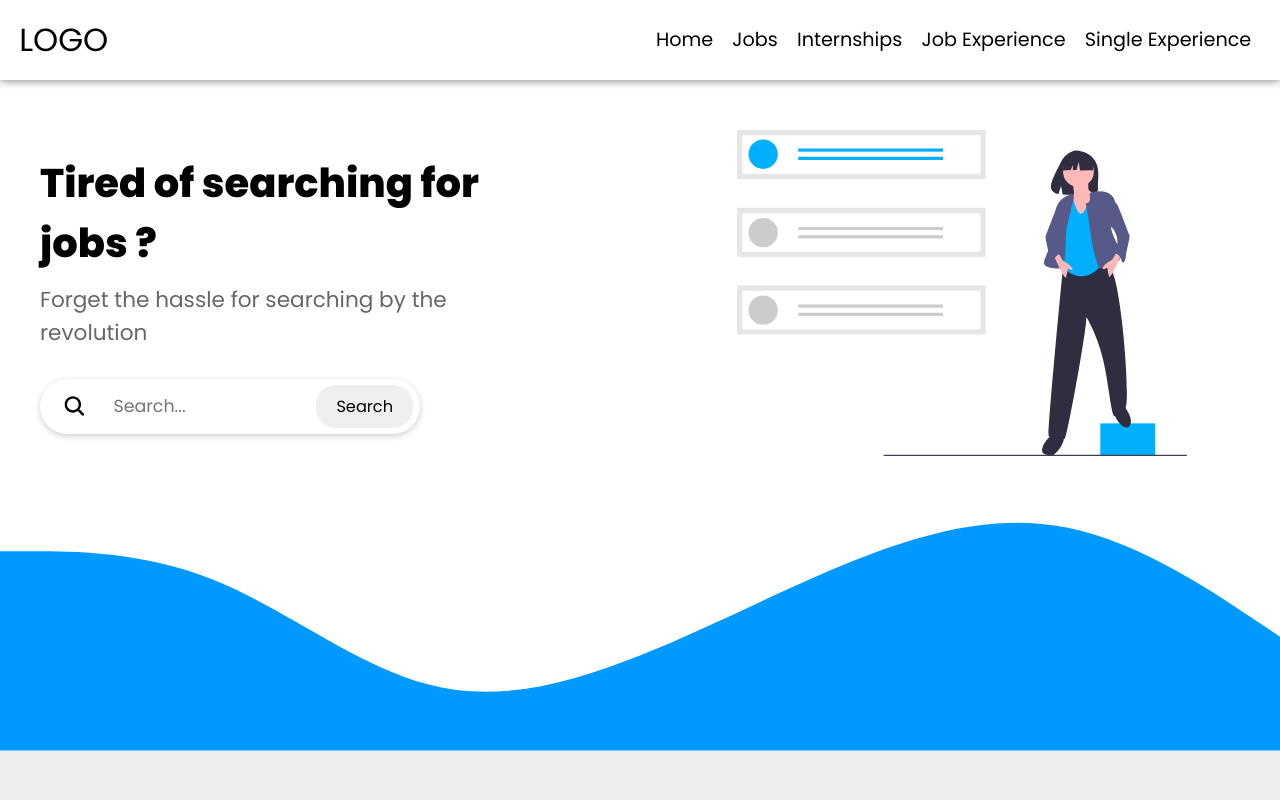
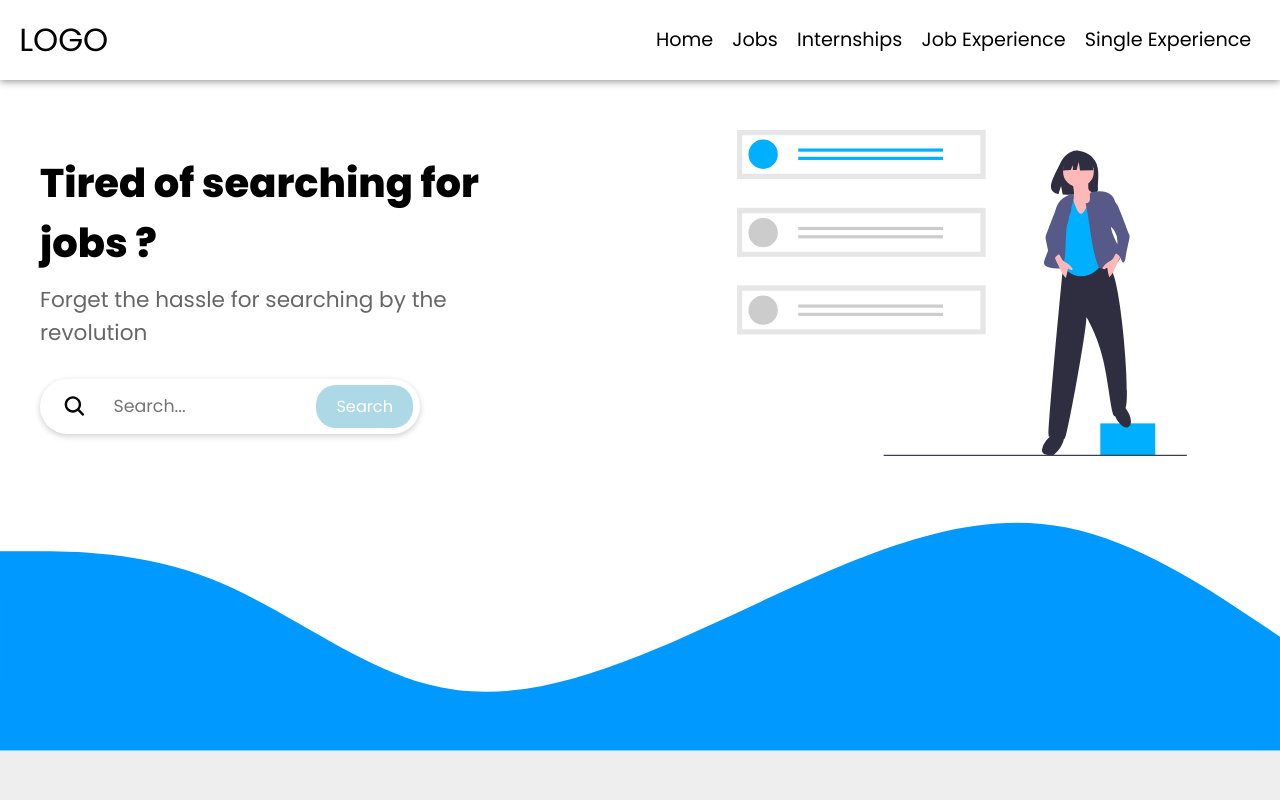
Before and after one commit to codescientist703/job-site, a React (Create React App) app in the folder jobsite/frontend/: page / in a window 1280 px wide. Shown: the top 800 px of the page. Built offline with nearby package versions, Linux system fonts and the light colour scheme.

Commit message:
added search functionlity

```diff
--- a/jobsite/frontend/src/components/JobCard/JobCard.js
+++ b/jobsite/frontend/src/components/JobCard/JobCard.js
@@ -27,7 +27,6 @@ const JobCard = ({
 	description,
 	slug,
 }) => {
-	console.log(slug);
 	return (
 		<Card type={type}>
 			<CardTop>
--- a/jobsite/frontend/src/pages/Home/Home.elements.js
+++ b/jobsite/frontend/src/pages/Home/Home.elements.js
@@ -1,10 +1,10 @@
 import styled from 'styled-components/macro';
 import { IoSearch } from 'react-icons/io5';
-
+import { Link } from 'react-router-dom';
 // styling for section two starts
 
 export const SecTwoContainer = styled.section`
-	background-color:  ${({ theme }) => theme.bgLight};
+	background-color: ${({ theme }) => theme.bgLight};
 `;
 
 export const Container = styled.div`
@@ -76,7 +76,7 @@ export const Description = styled.p`
 	/* for mobile */
 	font-size: 1.05rem;
 	margin-bottom: 1rem;
-	color:  ${({ theme }) => theme.subParaColor};
+	color: ${({ theme }) => theme.subParaColor};
 	@media screen and (min-width: ${({ theme }) => theme.lg}px) {
 		margin-bottom: 20px;
 		font-size: 20px;
@@ -134,12 +134,12 @@ export const Card = styled.div`
 	background-color: #fff;
 	border-radius: 10px;
 	min-height: 200px;
-	box-shadow:  ${({ theme }) => theme.shadow};
+	box-shadow: ${({ theme }) => theme.shadow};
 	margin-bottom: 1.25rem;
 	padding: 1.25rem 1.3rem;
 	transition: transform 0.5s, box-shadow 0.5s;
 	&:hover {
-		box-shadow:  ${({ theme }) => theme.shadowHover};
+		box-shadow: ${({ theme }) => theme.shadowHover};
 		transform: scale(1.03);
 	}
 `;
@@ -239,7 +239,7 @@ export const HeroSubHeading = styled.p`
 	/* for mobile */
 	font-size: 1.15rem;
 	font-weight: 500;
-	color:  ${({ theme }) => theme.subParaColor};
+	color: ${({ theme }) => theme.subParaColor};
 	margin-bottom: 30px;
 	/* for tablet */
 	@media screen and (min-width: ${({ theme }) => theme.md}px) {
@@ -260,7 +260,7 @@ export const SearchBox = styled.div`
 	padding: 4px 7px;
 	border-radius: 50px;
 	max-width: 380px;
-	box-shadow:  ${({ theme }) => theme.shadow};
+	box-shadow: ${({ theme }) => theme.shadow};
 	/* for tablet */
 	@media screen and (min-width: ${({ theme }) => theme.md}px) {
 		padding: 6px 7px;
@@ -285,7 +285,10 @@ export const SearchInput = styled.input`
 	}
 `;
 
-export const SearchButton = styled.button`
+export const SearchButton = styled(Link)`
+	text-decoration: none;
+	background-color: lightblue;
+	color: white;
 	border: none;
 	outline: none;
 	padding: 9px 20px;
--- a/jobsite/frontend/src/pages/Home/Home.js
+++ b/jobsite/frontend/src/pages/Home/Home.js
@@ -32,6 +32,7 @@ import JobImg from '../../images/homejob.svg';
 import BoyImg from '../../images/boyjob.svg';
 import { Button, Seo } from '../../components';
 import Data from '../../RawContent/HomeContent';
+import { Redirect } from 'react-router-dom';
 const Home = () => {
 	return (
 		<article>
@@ -91,7 +92,14 @@ const SecOne = () => {
 					<SearchBox>
 						<SearchIcon />
 						<SearchInput type='text' placeholder='Search...' />
-						<SearchButton>Search</SearchButton>
+						<SearchButton
+							to={{
+								pathname: '/category/search',
+								state: { haha: true },
+							}}
+						>
+							Search
+						</SearchButton>
 					</SearchBox>
 				</ContainerOneLeft>
 
--- a/jobsite/frontend/src/pages/JobList/JobList.js
+++ b/jobsite/frontend/src/pages/JobList/JobList.js
@@ -56,12 +56,20 @@ const Filter = ({ isFilterOpen }) => {
 	);
 };
 
-const JobList = () => {
+const JobList = (props) => {
+	if (props.location.state) {
+		console.log(props.location.state.haha);
+	}
+	console.log('haha');
+
 	const breadData = [
 		{ name: 'home', link: '/' },
 		{ name: 'category', link: '/category' },
 	];
 	let { name } = useParams();
+	if (name === 'search') {
+		name = 'jobs';
+	}
 	const [filterData, setfilterData] = useState({
 		company: '',
 		location: '',
@@ -86,7 +94,6 @@ const JobList = () => {
 				const response = await axios.get(apiUrl);
 				setData(response.data.results);
 				setIsLoading(false);
-				console.log(response.data);
 			} catch (error) {
 				console.log(error.request.status);
 				if (error.request.status == 404) {
```
